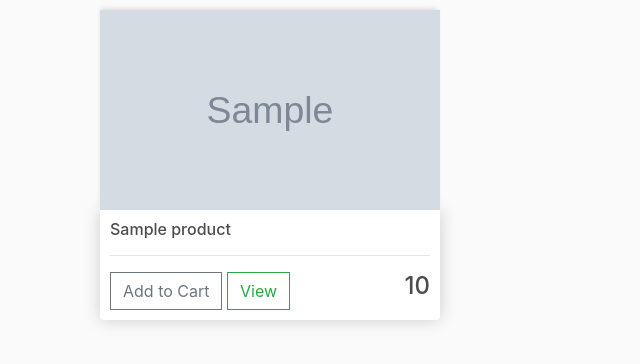
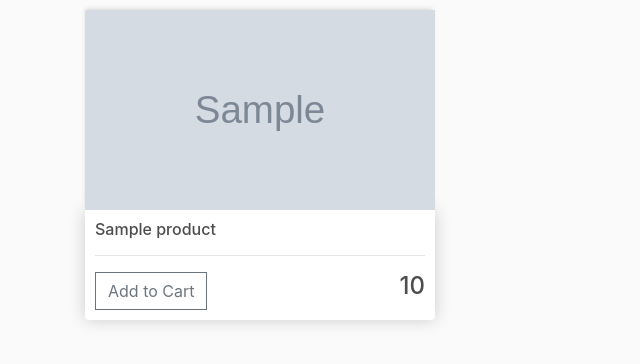
Before and after one commit to philipyap/p4-Yi-Cha, a Django app: page / in a window 1280 px wide. Shown: the part 57-421 px from the top of the page, without its empty margins (0-640 px from the left). Run offline with Django 3.2, Linux system fonts and the light colour scheme; tables that the repository leaves empty hold one stand-in row (values such as "Sample post"); grey boxes marked "Sample" are stand-in pictures; some libraries are stand-ins or nearby versions.

Commit message:
[home.html]edit add to cart button

```diff
--- a/main_app/templates/home.html
+++ b/main_app/templates/home.html
@@ -1,19 +1,18 @@
 {% extends 'main.html' %}
 {% load static %}
 {% block content %}
-
+  <div class="row">
     {% for product in products %}
     <div class="col-lg-4">
       <img class="thumbnail" src="{{ product.image.url }}">
       <div class="box-element product">
         <h6>{{ product.name }}</h6>
         <hr>
-        <button class="btn btn-outline-secondary add-btn">Add to Cart</button>
-        <a class="btn btn-outline-success" href="#">View</a>
+        <a class="btn btn-outline-secondary add-btn" href="/cart">Add to Cart</a>
         <h4 style="display: inline-block;float: right">{{ product.price }}</h4>
       </div>
-      {% endfor %}
     </div>
-
+    {% endfor %}
+  </div>
 
 {% endblock %}
```
